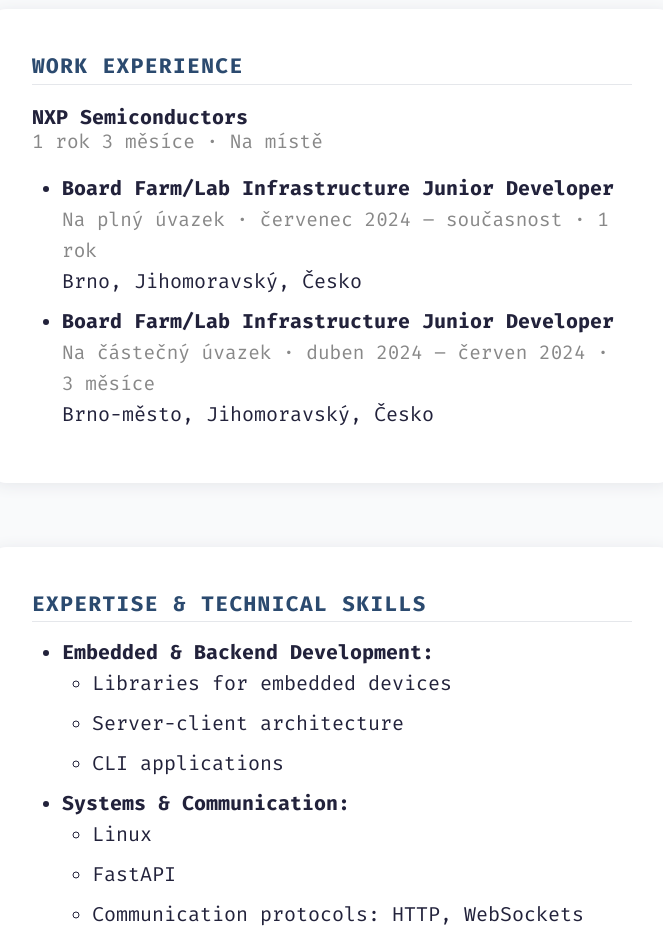
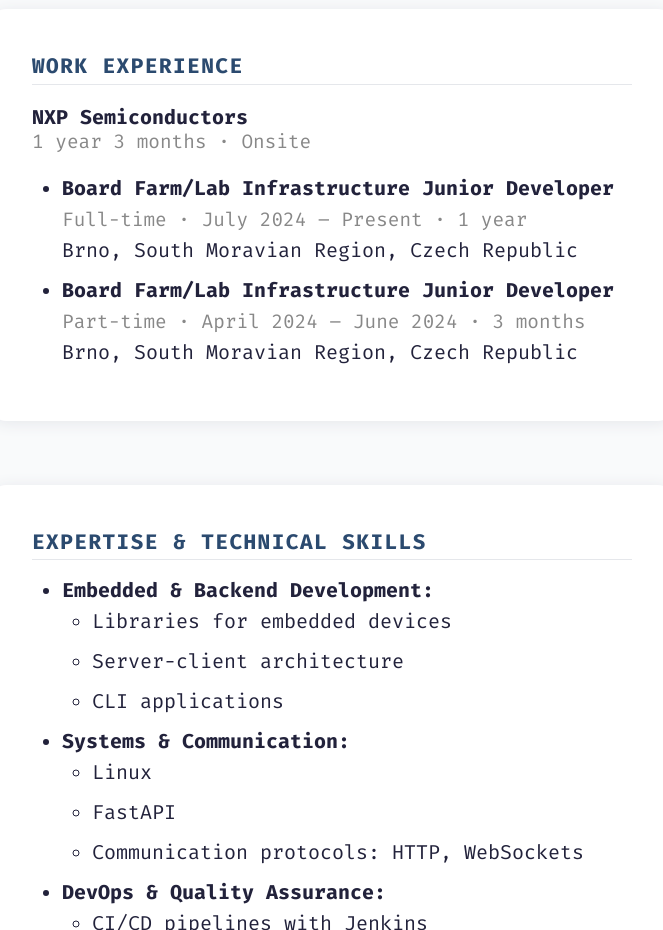
Before and after one commit to Bozka222/CV, a plain HTML site: page index.html in a window 1280 px wide. Shown: the part 780-1710 px from the top of the page, without its empty margins (308-971 px from the left). Drawn offline with Linux system fonts and the light colour scheme.

Commit message:
Fix language

```diff
--- a/index.html
+++ b/index.html
@@ -331,18 +331,18 @@
       <div class="section-title">Work Experience</div>
       <p>
         <strong>NXP Semiconductors</strong><br>
-        <span class="muted">1 rok 3 měsíce &middot; Na místě</span>
+        <span class="muted">1 year 3 months &middot; Onsite</span>
       </p>
       <ul>
         <li>
           <strong>Board Farm/Lab Infrastructure Junior Developer</strong><br>
-          <span class="muted">Na plný úvazek &middot; červenec 2024 – současnost &middot; 1 rok</span><br>
-          Brno, Jihomoravský, Česko
+          <span class="muted">Full-time &middot; July 2024 – Present &middot; 1 year</span><br>
+          Brno, South Moravian Region, Czech Republic
         </li>
         <li>
           <strong>Board Farm/Lab Infrastructure Junior Developer</strong><br>
-          <span class="muted">Na částečný úvazek &middot; duben 2024 – červen 2024 &middot; 3 měsíce</span><br>
-          Brno-město, Jihomoravský, Česko
+          <span class="muted">Part-time &middot; April 2024 – June 2024 &middot; 3 months</span><br>
+          Brno, South Moravian Region, Czech Republic
         </li>
       </ul>
     </section>
```
